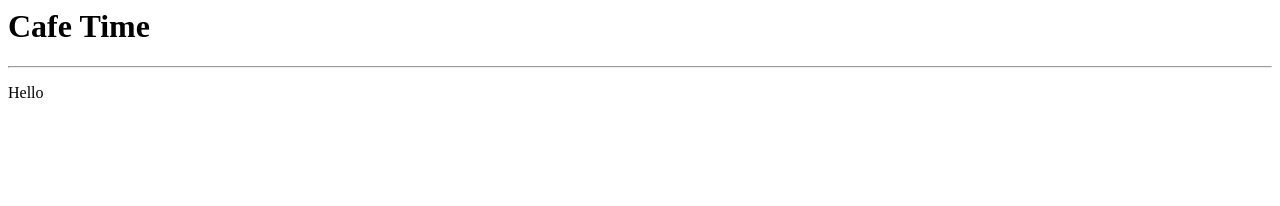
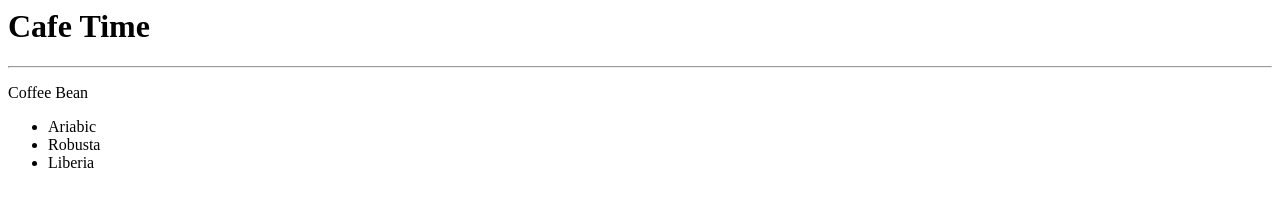
Before and after one commit to dayuhsu/MyRepository, a plain HTML site: page index.html in a window 1280 px wide. Drawn offline with Linux system fonts and the light colour scheme.

Commit message:
Sixth git

```diff
--- a/index.html
+++ b/index.html
@@ -4,6 +4,11 @@
 <body>
 <h1>Cafe Time</h1>
 <hr>
-<p>Hello</p>
+<p>Coffee Bean</p>
+<ul>
+    <li>Ariabic</li>
+    <li>Robusta</li>
+    <li>Liberia</li>
+</ul>
 </body>
 </html>
```
